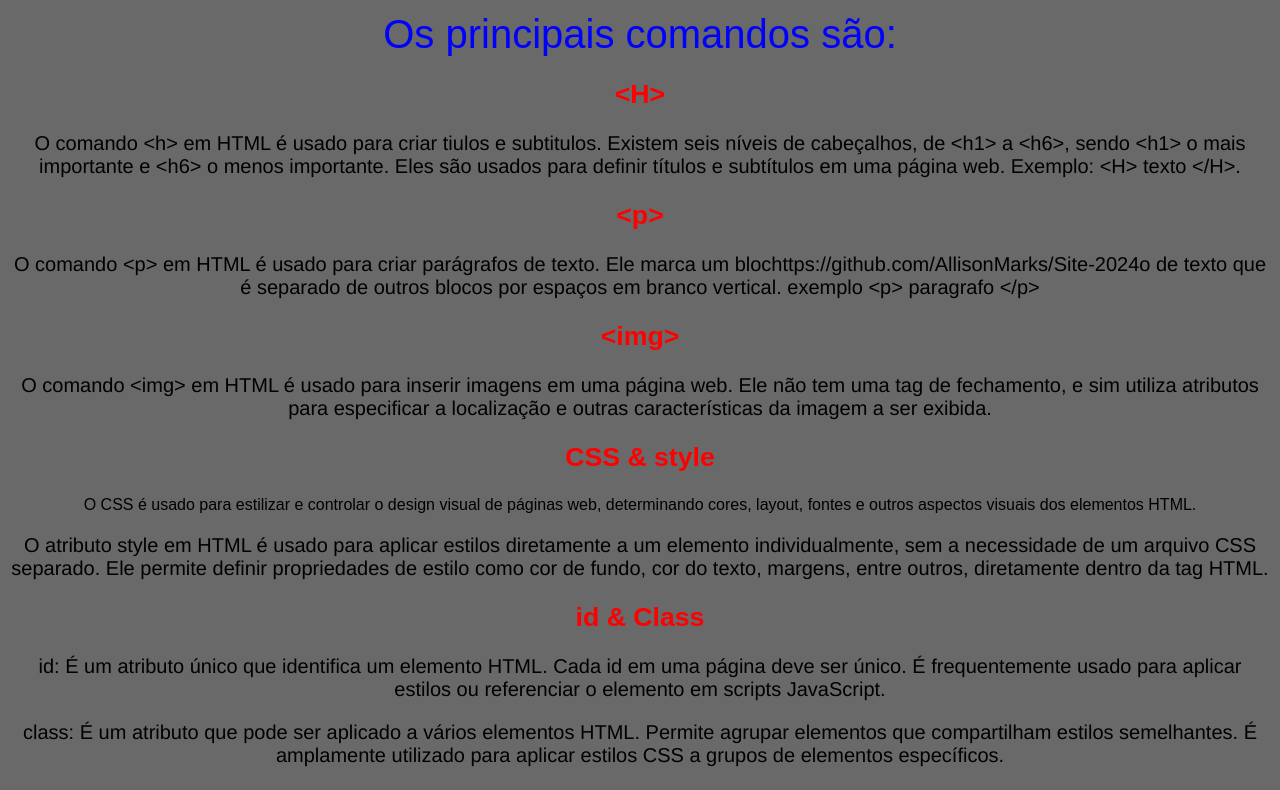
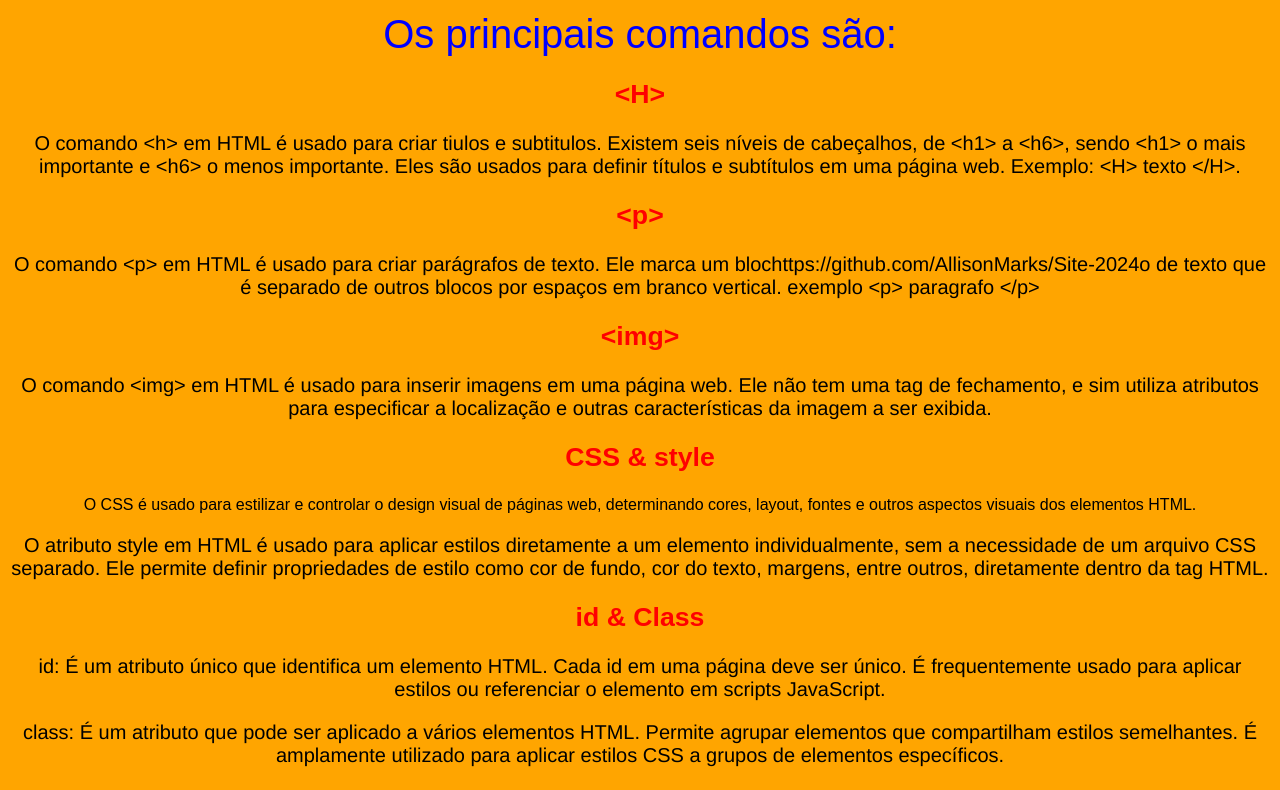
Before and after one commit to henriquealvesferraz/Recupera-o.hmtl, a plain HTML site: page index.html in a window 1280 px wide. Shown: the part 87-877 px from the top of the page. Drawn offline with Linux system fonts and the light colour scheme.

Commit message:
Update style.css

```diff
--- a/style.css
+++ b/style.css
@@ -2,7 +2,7 @@
 
 body
 {
-    background-image: linear-gradient(90deg, dimgray, dimgray );
+    background-image: linear-gradient(90deg, orange, orange );
     color: black;
     font-size: 12pt;
     font-family:Arial, Helvetica, sans-serif;
```
